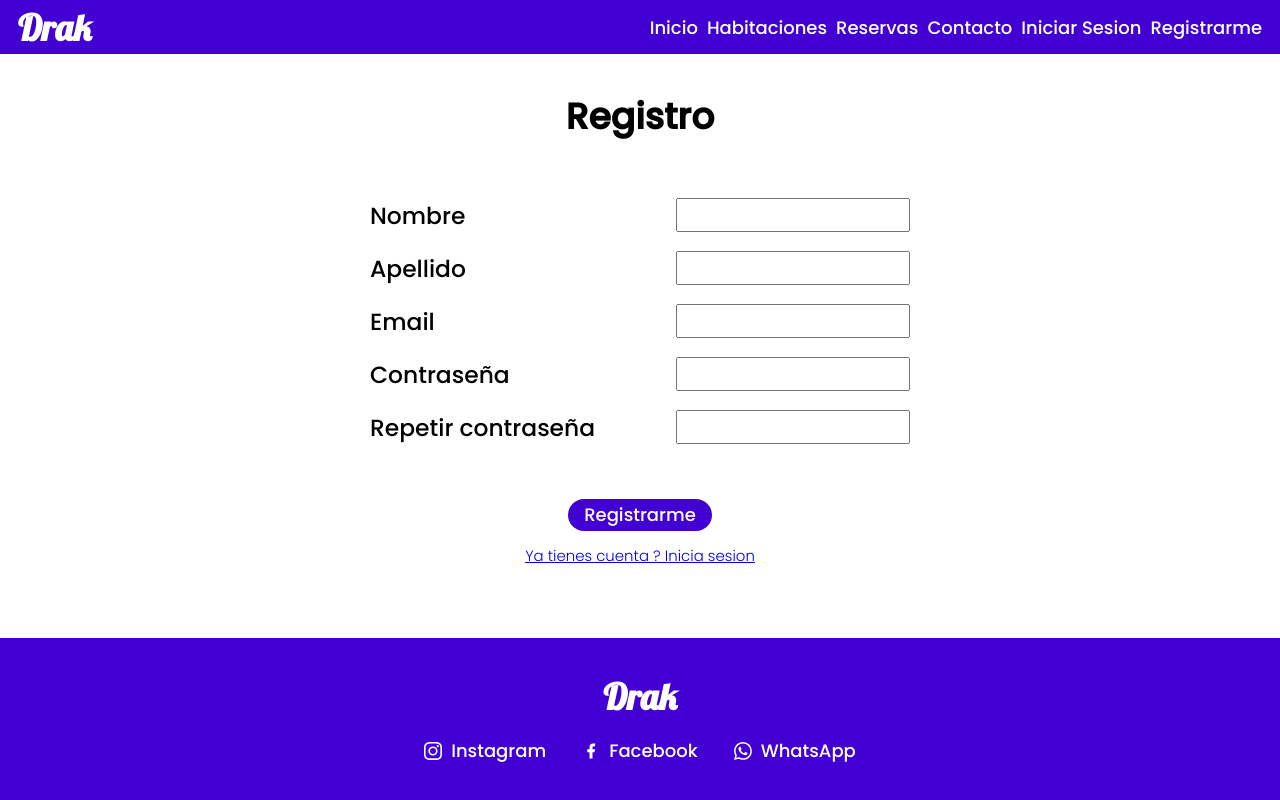
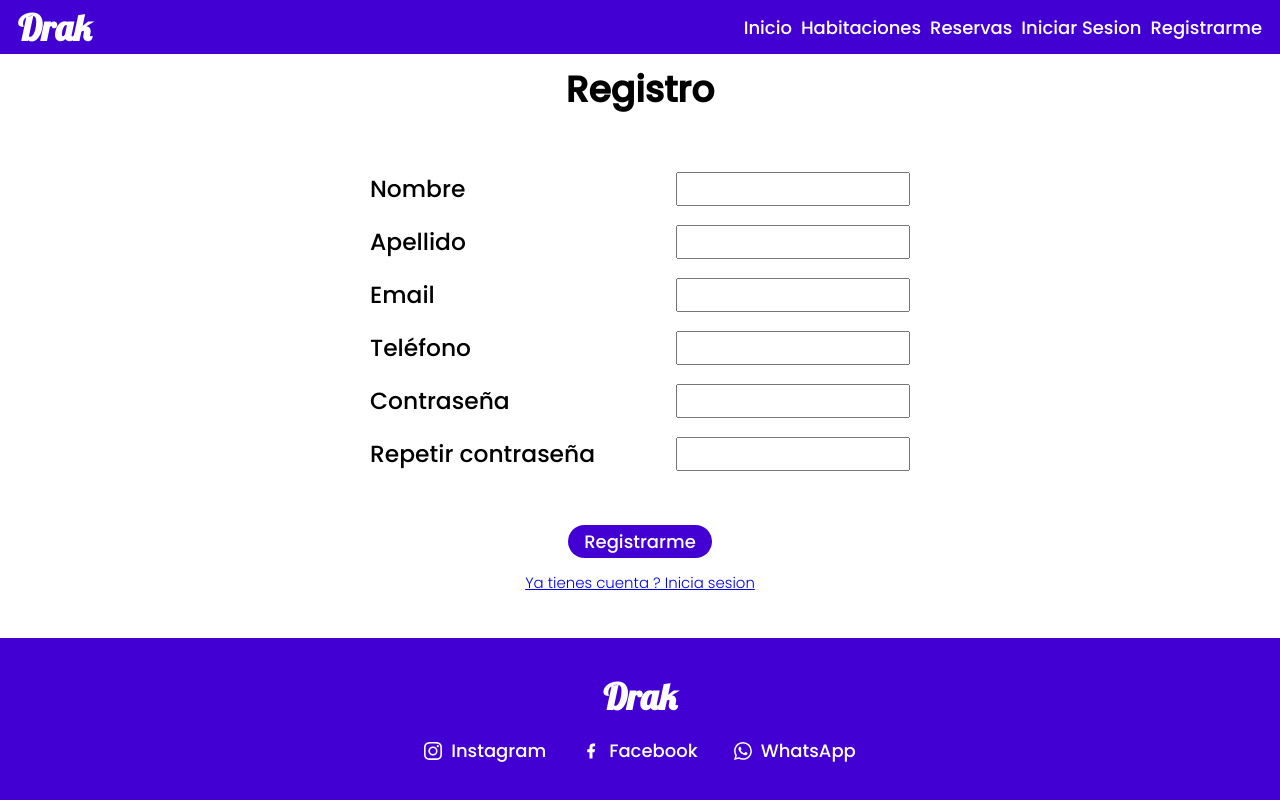
Before and after one commit to Jcarrizoagustin/hoteleria-front, a React (Vite) app in the folder hoteleria/: page /registro in a window 1280 px wide. Built offline with nearby package versions, Linux system fonts and the light colour scheme.

Commit message:
Inicio y cierre de sesion en sessionStorage

```diff
--- a/hoteleria/index.html
+++ b/hoteleria/index.html
@@ -10,7 +10,7 @@
 		<link rel="preconnect" href="https://fonts.googleapis.com">
 		<link rel="preconnect" href="https://fonts.gstatic.com" crossorigin>
 		<link href="https://fonts.googleapis.com/css2?family=Lobster&display=swap" rel="stylesheet">
-		<title>Vite + React</title>
+		<title>Drak</title>
 	</head>
 	<body>
 		<div id="root"></div>
--- a/hoteleria/src/App.jsx
+++ b/hoteleria/src/App.jsx
@@ -1,5 +1,4 @@
 import './App.css'
-import { useState } from 'react'
 import { BrowserRouter, Routes, Route } from 'react-router-dom'
 import Header from './components/Header'
 import Home from './components/Home'
@@ -7,20 +6,38 @@ import Footer from './components/Footer'
 import RegisterForm from './components/Forms/RegisterForm'
 import LoginForm from './components/Forms/LoginForm'
 import Rent from './components/Rent'
+import { useEffect, useState } from 'react'
 function App() {
-	const [isAuthenticated, setIsAuthenticated] = useState(false)
-	function login() {
-		setIsAuthenticated(true)
+	const [userEmail, setUserEmail] = useState('')
+
+	useEffect(() => {
+		const obj = window.sessionStorage.getItem('userLogued')
+		if (obj) {
+			setUserEmail(JSON.parse(obj).email)
+		}
+	}, [])
+
+	function changeUserEmail() {
+		const obj = JSON.parse(window.sessionStorage.getItem('userLogued'))
+		setUserEmail(obj.email)
 	}
+
+	function handleLogout() {
+		setUserEmail('')
+	}
+
 	return (
 		<div className='App'>
 			<BrowserRouter>
-				<Header login={login} authenticated={isAuthenticated} />
+				<Header email={userEmail} logout={handleLogout} />
 				<Routes>
 					<Route path='/' element={<Home />} />
 					<Route path='/habitaciones' element={<Home />} />
 					<Route path='/registro' element={<RegisterForm />} />
-					<Route path='/login' element={<LoginForm />} />
+					<Route
+						path='/login'
+						element={<LoginForm changeUser={changeUserEmail} />}
+					/>
 					<Route path='/reservas' element={<Rent />} />
 				</Routes>
 				<Footer />
--- a/hoteleria/src/components/Forms/LoginForm.jsx
+++ b/hoteleria/src/components/Forms/LoginForm.jsx
@@ -1,14 +1,38 @@
 import './RegisterForm.css'
-import { Link } from 'react-router-dom'
+import { Link, useNavigate } from 'react-router-dom'
 import { useFormik } from 'formik'
-function LoginForm() {
+import PropTypes from 'prop-types'
+function LoginForm({ changeUser }) {
+	const redirect = useNavigate()
+
+	function sucess(obj) {
+		// Obj representa el ususario logueado en la respuesta del backend
+		window.sessionStorage.setItem('userLogued', JSON.stringify(obj))
+		changeUser()
+	}
+
+	function handleLogin(data) {
+		fetch('http://localhost:8080/api/v1/login', {
+			method: 'POST',
+			body: JSON.stringify(data),
+			headers: {
+				'Content-Type': 'application/json',
+			},
+		})
+			.then(res => res.json())
+			.then(da => {
+				sucess(da)
+				redirect('/')
+			})
+	}
+
 	const formik = useFormik({
 		initialValues: {
 			email: '',
-			contraseña: '',
+			password: '',
 		},
 		onSubmit: values => {
-			alert(JSON.stringify(values, null, 2))
+			handleLogin(values)
 		},
 	})
 	return (
@@ -33,11 +57,11 @@ function LoginForm() {
 				</label>
 				<input
 					type='password'
-					name='contraseña'
+					name='password'
 					id='password'
 					className='data-input'
 					onChange={formik.handleChange}
-					value={formik.values.contraseña}
+					value={formik.values.password}
 				/>
 			</div>
 			<div className='btn-submit'>
@@ -51,5 +75,7 @@ function LoginForm() {
 		</form>
 	)
 }
-
+LoginForm.propTypes = {
+	changeUser: PropTypes.func,
+}
 export default LoginForm
--- a/hoteleria/src/components/Forms/RegisterForm.jsx
+++ b/hoteleria/src/components/Forms/RegisterForm.jsx
@@ -1,18 +1,47 @@
 import './RegisterForm.css'
 import { Link } from 'react-router-dom'
 import { useFormik } from 'formik'
+import ClientePost from '../../model/ClientePost'
 
 function RegisterForm() {
+	function postFetch(info) {
+		const URL = 'http://localhost:8080/api/v1/clientes'
+		fetch(URL, {
+			method: 'POST',
+			body: JSON.stringify(info),
+			headers: {
+				'Content-Type': 'application/json',
+			},
+		})
+			.then(response => console.log(response))
+			.then(data => console.log(data))
+	}
+	function enviarDatos(values) {
+		if (values.contraseña !== values.contraseña2) {
+			alert('Las contraseñas no coinciden')
+			return
+		}
+		const cliente = new ClientePost(
+			values.nombre,
+			values.apellido,
+			values.email,
+			values.telefono,
+			values.contraseña
+		)
+		postFetch(cliente)
+		console.log(JSON.stringify(cliente, null, 2))
+	}
 	const formik = useFormik({
 		initialValues: {
 			nombre: '',
 			apellido: '',
 			email: '',
+			telefono: '',
 			contraseña: '',
 			contraseña2: '',
 		},
 		onSubmit: values => {
-			alert(JSON.stringify(values, null, 2))
+			enviarDatos(values)
 		},
 	})
 	return (
@@ -58,6 +87,19 @@ function RegisterForm() {
 				/>
 			</div>
 			<div className='input'>
+				<label htmlFor='telefono' className='label'>
+					Teléfono
+				</label>
+				<input
+					type='text'
+					id='telefono'
+					className='data-input'
+					name='telefono'
+					onChange={formik.handleChange}
+					value={formik.values.telefono}
+				/>
+			</div>
+			<div className='input'>
 				<label htmlFor='password' className='label'>
 					Contraseña
 				</label>
--- a/hoteleria/src/components/Forms/SearchForm.css
+++ b/hoteleria/src/components/Forms/SearchForm.css
@@ -17,6 +17,11 @@
   width: 17rem;
   align-items: center;
 }
+
+.fechas{
+  min-width: 300px;
+}
+
 .filtros{
   margin-top: 1rem;
 }
@@ -40,6 +45,7 @@
 }
 
 .input-date {
+  min-width: 150px;
   width: 50%;
 }
 
--- a/hoteleria/src/components/Forms/SearchForm.jsx
+++ b/hoteleria/src/components/Forms/SearchForm.jsx
@@ -1,6 +1,15 @@
 import './SearchForm.css'
 import { useFormik } from 'formik'
 function SearchForm() {
+	const URL = 'http://localhost:8080/api/v1/habitaciones'
+	function getData(values) {
+		fetch(
+			URL +
+				`/?fechaIngreso=${values.fechaEntrada}&fechaSalida=${values.fechaSalida}`
+		)
+			.then(response => response.json())
+			.then(data => console.log('data', data))
+	}
 	const formik = useFormik({
 		initialValues: {
 			fechaEntrada: '',
@@ -9,7 +18,8 @@ function SearchForm() {
 			personas: '',
 		},
 		onSubmit: values => {
-			alert(JSON.stringify(values, null, 2))
+			getData(values)
+			console.log(JSON.stringify(values, null, 2))
 		},
 	})
 	return (
@@ -23,14 +33,14 @@ function SearchForm() {
 						name='fechaEntrada'
 						value={formik.values.fechaEntrada}
 						onChange={formik.handleChange}
-						className='input entrada'
+						className='entrada'
 					/>
 				</div>
 				<div className='input-date'>
 					<input
 						type='date'
 						id='salida'
-						className='input salida'
+						className='salida'
 						name='fechaSalida'
 						value={formik.values.fechaSalida}
 						onChange={formik.handleChange}
--- a/hoteleria/src/components/Header.jsx
+++ b/hoteleria/src/components/Header.jsx
@@ -1,16 +1,26 @@
-import { Link } from 'react-router-dom'
+import { Link, useNavigate } from 'react-router-dom'
 import './Header.css'
 import { RxHamburgerMenu } from 'react-icons/rx'
 import PropTypes from 'prop-types'
 import { useRef } from 'react'
 
-function Header({ authenticated, login }) {
-	// TODO: mostrar menu
+function Header({ email, logout }) {
+	const redirect = useNavigate()
 	const refMenu = useRef()
 
 	const handleClickMenu = () => {
 		refMenu.current.classList.toggle('show')
 	}
+
+	const handleCloseSession = () => {
+		const response = confirm('Seguro que desea cerrar sesion?')
+		if (response) {
+			window.sessionStorage.removeItem('userLogued')
+			redirect('/login')
+			logout()
+		}
+	}
+
 	return (
 		<div className='bg-header'>
 			<header className='header'>
@@ -18,28 +28,59 @@ function Header({ authenticated, login }) {
 					<h2 className='logo-text'>Drak</h2>
 				</div>
 				<nav ref={refMenu} className='nav'>
-					<Link to='/' style={{ textDecoration: 'none' }}>
+					<Link
+						to='/'
+						onClick={handleClickMenu}
+						style={{ textDecoration: 'none' }}
+					>
 						<li className='nav-link'>Inicio</li>
 					</Link>
-					<Link to='/habitaciones' style={{ textDecoration: 'none' }}>
+					<Link
+						to='/habitaciones'
+						onClick={handleClickMenu}
+						style={{ textDecoration: 'none' }}
+					>
 						<li className='nav-link'>Habitaciones</li>
 					</Link>
-					<Link to='/reservas' style={{ textDecoration: 'none' }}>
+					<Link
+						to='/reservas'
+						onClick={handleClickMenu}
+						style={{ textDecoration: 'none' }}
+					>
 						<li className='nav-link'>Reservas</li>
 					</Link>
-					<Link to='/inicio' style={{ textDecoration: 'none' }}>
-						<li className='nav-link'>Contacto</li>
-					</Link>
-					{authenticated ? (
-						<Link to='/inicio' style={{ textDecoration: 'none' }}>
-							<li className='nav-link'>Mi cuenta</li>
-						</Link>
+					{email ? (
+						<>
+							<Link
+								to='/inicio'
+								onClick={handleClickMenu}
+								style={{ textDecoration: 'none' }}
+							>
+								<li className='nav-link'>{email}</li>
+							</Link>
+
+							<li
+								className='nav-link'
+								onClick={handleCloseSession}
+								style={{ textDecoration: 'none' }}
+							>
+								Cerrar sesion
+							</li>
+						</>
 					) : (
 						<>
-							<Link to='/login' style={{ textDecoration: 'none' }}>
+							<Link
+								to='/login'
+								onClick={handleClickMenu}
+								style={{ textDecoration: 'none' }}
+							>
 								<li className='nav-link'>Iniciar Sesion</li>
 							</Link>
-							<Link to='/registro' style={{ textDecoration: 'none' }}>
+							<Link
+								to='/registro'
+								onClick={handleClickMenu}
+								style={{ textDecoration: 'none' }}
+							>
 								<li className='nav-link'>Registrarme</li>
 							</Link>
 						</>
@@ -53,7 +94,7 @@ function Header({ authenticated, login }) {
 	)
 }
 Header.propTypes = {
-	authenticated: PropTypes.bool,
-	login: PropTypes.func,
+	email: PropTypes.string,
+	logout: PropTypes.func,
 }
 export default Header
--- a/hoteleria/src/main.jsx
+++ b/hoteleria/src/main.jsx
@@ -1,9 +1,10 @@
 import ReactDOM from 'react-dom/client'
 import App from './App'
 import './index.css'
+import React from 'react'
 
 ReactDOM.createRoot(document.getElementById('root')).render(
-	// <React.StrictMode>
-	<App />
-	// </React.StrictMode>,
+	<React.StrictMode>
+		<App />
+	</React.StrictMode>
 )
--- /dev/null
+++ b/hoteleria/src/model/ClientePost.js
@@ -0,0 +1,10 @@
+export default class ClientePost{
+  constructor(nombre,apellido, email,telefono,password){
+    this.nombre = nombre
+    this.apellido = apellido
+    this.email = email
+    this.telefono = telefono
+    this.password = password
+    this.roles = [2]
+  }
+}
```
